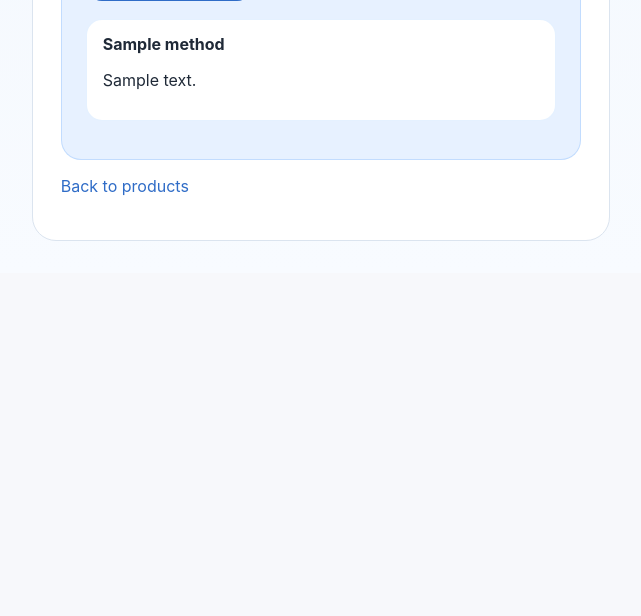
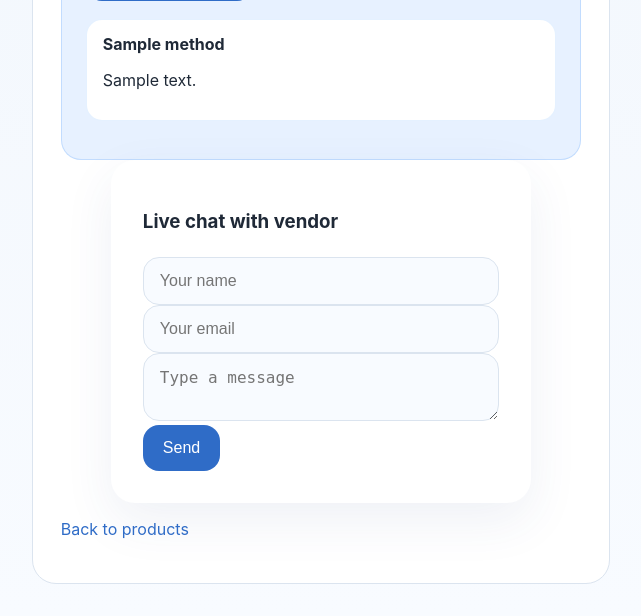
Before and after one commit to samuelatoli/vender.store, a Flask app: page /product/1 in a window 1280 px wide. Shown: the part 894-1510 px from the top of the page, without its empty margins (598-1239 px from the left). Before the commit the page ends 1135 px from the top, so only its background shows below. Run offline with Flask 3, Linux system fonts and the light colour scheme; tables that the repository leaves empty hold one stand-in row (values such as "Sample post"); grey boxes marked "Sample" are stand-in pictures; some libraries are stand-ins or nearby versions.

Commit message:
Add optional SocketIO real-time chat and client JS; email notification scaffolding

```diff
--- a/app.py
+++ b/app.py
@@ -16,6 +16,13 @@ app = Flask(__name__)
 app.config['UPLOAD_FOLDER'] = UPLOAD_FOLDER
 app.config['MAX_CONTENT_LENGTH'] = 5 * 1024 * 1024
 app.secret_key = 'change-me'
+
+# Initialize SocketIO only if package is available
+try:
+    from flask_socketio import SocketIO, join_room, leave_room, emit
+    socketio = SocketIO(app, cors_allowed_origins='*')
+except Exception:
+    socketio = None
 
 def init_db():
     conn = sqlite3.connect(DB_PATH)
@@ -209,6 +216,49 @@ def user_is_admin():
     user = conn.execute('SELECT is_admin FROM users WHERE id = ?', (user_id,)).fetchone()
     conn.close()
     return bool(user and user['is_admin'])
+
+
+def get_product_contact(product_id):
+    try:
+        pid = int(product_id)
+    except Exception:
+        return None
+    conn = get_db_connection()
+    row = conn.execute('SELECT contact FROM products WHERE id = ?', (pid,)).fetchone()
+    conn.close()
+    return row['contact'] if row else None
+
+
+if socketio:
+    @socketio.on('join_room')
+    def handle_join(data):
+        room = data.get('room')
+        if room:
+            join_room(room)
+
+    @socketio.on('leave_room')
+    def handle_leave(data):
+        room = data.get('room')
+        if room:
+            leave_room(room)
+
+    @socketio.on('send_room_message')
+    def handle_send_room_message(data):
+        room = data.get('room')
+        product_id = data.get('product_id')
+        name = data.get('name')
+        email = data.get('email')
+        message = data.get('message')
+        sender = data.get('sender', 'user')
+        # persist message
+        try:
+            conn = get_db_connection()
+            conn.execute('INSERT INTO messages (product_id, user_id, name, email, message, sender) VALUES (?, ?, ?, ?, ?, ?)', (product_id, session.get('user_id'), name, email, message, sender))
+            conn.commit()
+            conn.close()
+        except Exception:
+            pass
+        emit('room_message', {'product_id': product_id, 'name': name, 'email': email, 'message': message, 'sender': sender}, room=room)
 
 
 def send_email_notification(to_addr, subject, body):
--- a/templates/detail.html
+++ b/templates/detail.html
@@ -37,7 +37,43 @@
         </ul>
       </div>
       {% endif %}
+
+      <div class="auth-card" id="live-chat">
+        <h3>Live chat with vendor</h3>
+        <div id="chat-messages" class="chat-list"></div>
+        <form id="chat-form">
+          <input type="text" id="chat-name" placeholder="Your name" value="{{ session.get('email') and session.get('email').split('@')[0] or '' }}">
+          <input type="email" id="chat-email" placeholder="Your email" value="{{ session.get('email') or '' }}">
+          <textarea id="chat-message" placeholder="Type a message"></textarea>
+          <button type="submit">Send</button>
+        </form>
+      </div>
       <p><a href="{{ url_for('index') }}">Back to products</a></p>
     </div>
   </div>
+  <script src="https://cdnjs.cloudflare.com/ajax/libs/socket.io/4.6.1/socket.io.min.js" crossorigin="anonymous" referrerpolicy="no-referrer"></script>
+  <script>
+    (function(){
+      if (typeof io === 'undefined') return;
+      var socket = io();
+      var room = 'product_{{ product['id'] }}';
+      socket.emit('join_room', {room: room});
+      var chatForm = document.getElementById('chat-form');
+      var messages = document.getElementById('chat-messages');
+      chatForm.addEventListener('submit', function(e){
+        e.preventDefault();
+        var name = document.getElementById('chat-name').value || '';
+        var email = document.getElementById('chat-email').value || '';
+        var message = document.getElementById('chat-message').value || '';
+        if (!message) return;
+        socket.emit('send_room_message', {room: room, product_id: {{ product['id'] }}, name: name, email: email, message: message, sender: 'user'});
+        document.getElementById('chat-message').value = '';
+      });
+      socket.on('room_message', function(d){
+        if (d.product_id != {{ product['id'] }}) return;
+        var el = document.createElement('div'); el.className = 'chat-' + (d.sender||'user'); el.innerHTML = '<div class="chat-meta"><strong>'+ (d.name||d.email) +'</strong></div><div class="chat-body">'+d.message+'</div>';
+        messages.appendChild(el);
+      });
+    })();
+  </script>
 {% endblock %}
```
Also changed, not shown: templates/chat.html (+22 -0 lines).
